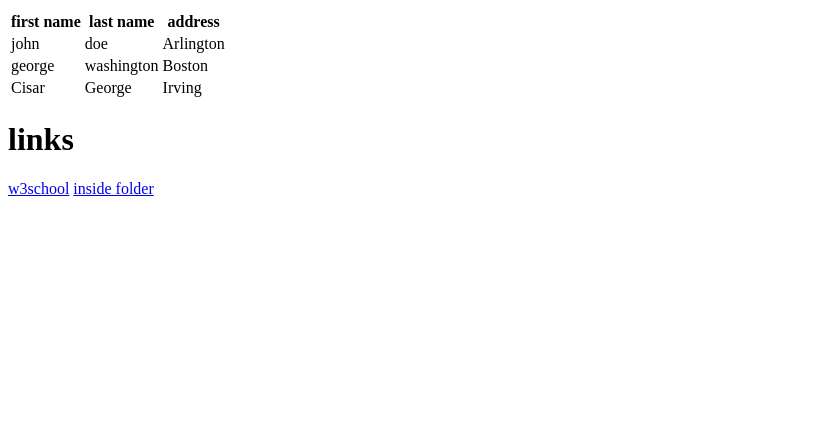
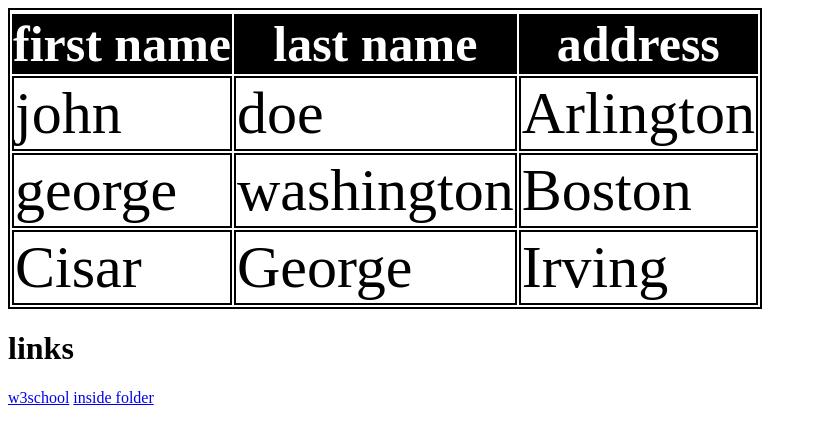
Before and after one commit to ishak-86/ui_projects, a website: page package/views/tables.html in a window 1280 px wide. Shown: the whole page, without its empty margins (0-817 px from the left). Drawn offline with Linux system fonts and the light colour scheme.

Commit message:
adding files

```diff
--- a/package/style/style.css
+++ b/package/style/style.css
@@ -1,3 +1,20 @@
+th
+{background-color : black;
+color:white;
+    text-transform: full-width;
+    cursor: pointer;
+    font-size: 50px
+}
+th:hover{
+    background-color:greenyellow;
+    font-size: 100px
+}
+tr,td,table{
+        border:solid 2px;
+
+    font-size: 60px
+}
+
 span{
     font-size: 30px;
     color:green;
@@ -14,5 +31,5 @@ color: red;
 color:#ffff00;
 }
 #secondspan{
-    color:purple;
+    color:red;
 }
```
